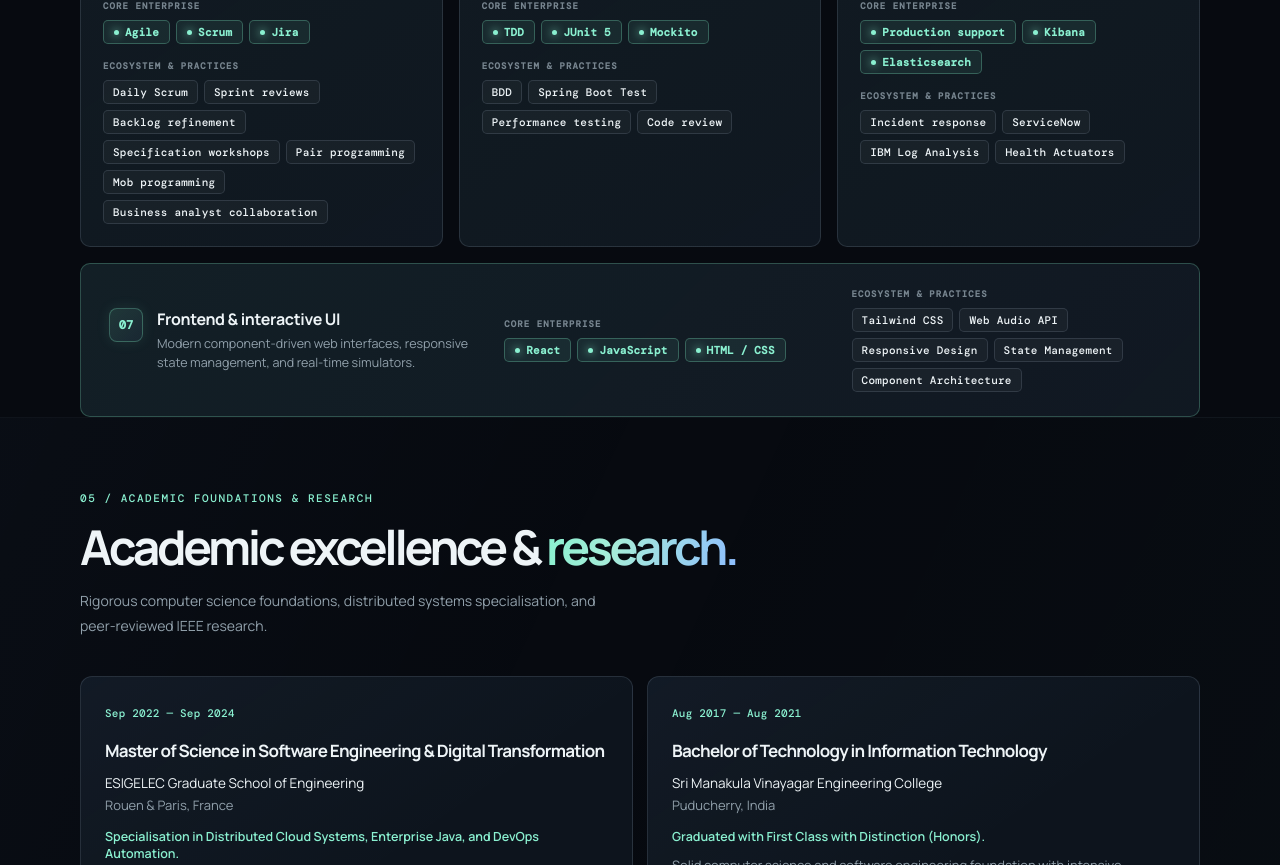
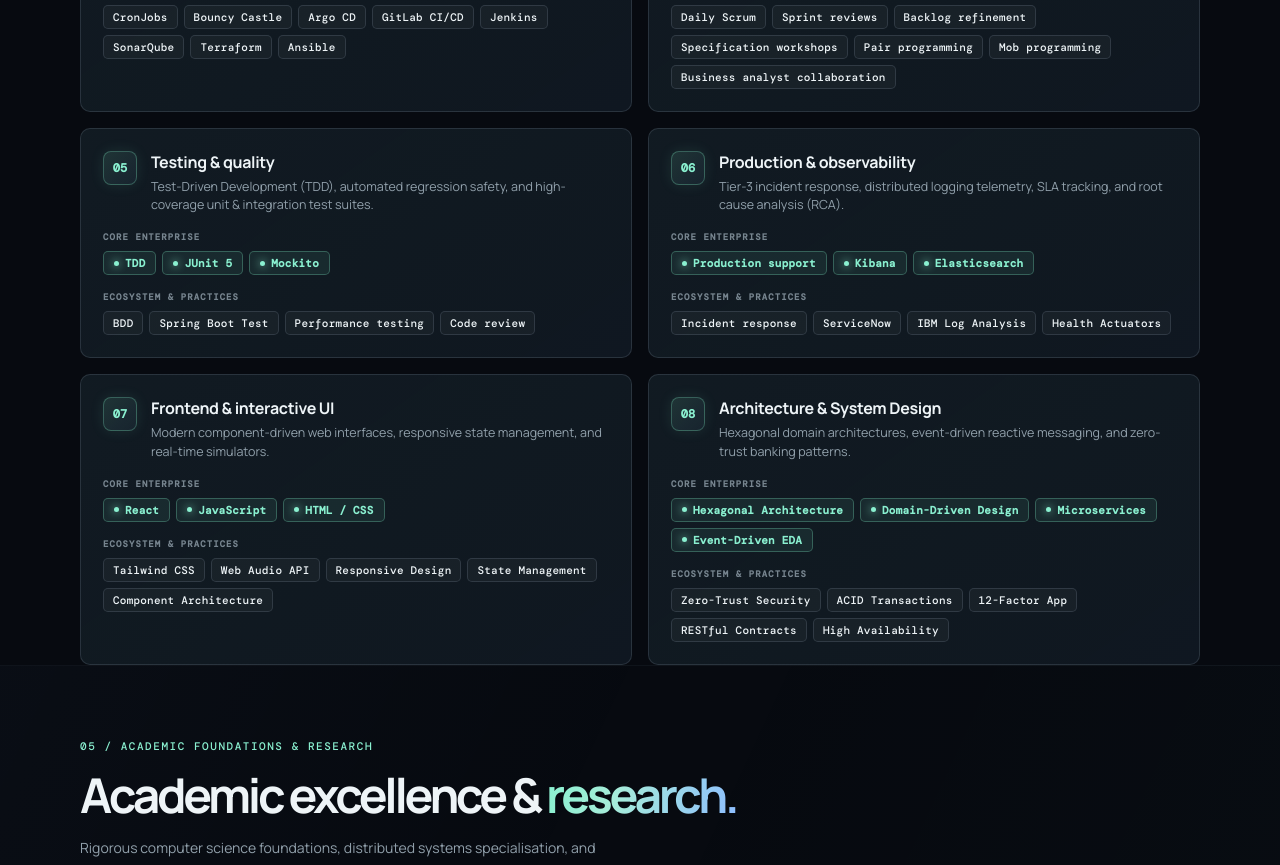
Before and after one commit to PradeepDEIVAMANI/My_Portfolio, a React (Create React App) app: page / in a window 1280 px wide. Shown: the part 6820-7685 px from the top of the page. Built offline with nearby package versions, Linux system fonts and the light colour scheme.

Commit message:
Create perfectly balanced 2-column grid with 8 equal cards in Toolkit (zero empty space, zero stretched cards)

```diff
--- a/src/App.css
+++ b/src/App.css
@@ -1450,7 +1450,7 @@ body { background: #070a10; }
 
 .skills-modern-grid {
   display: grid;
-  grid-template-columns: repeat(auto-fill, minmax(330px, 1fr));
+  grid-template-columns: repeat(2, minmax(0, 1fr));
   gap: 16px;
   margin-top: 10px;
 }
@@ -1624,27 +1624,3 @@ body { background: #070a10; }
     max-width: 100%;
   }
 }
-
-/* Full-width span for bottom card to eliminate awkward empty gaps */
-.skill-card-modern.is-span-row {
-  grid-column: 1 / -1;
-  display: grid;
-  grid-template-columns: minmax(280px, 1.15fr) minmax(230px, 1fr) minmax(230px, 1fr);
-  align-items: center;
-  gap: 28px;
-  padding: 24px 28px;
-  background: linear-gradient(135deg, rgba(131, 240, 196, 0.05), rgba(141, 189, 255, 0.025)), var(--surface);
-  border-color: rgba(131, 240, 196, 0.25);
-}
-
-.skill-card-modern.is-span-row .skill-card-header {
-  margin-bottom: 0;
-}
-
-@media(max-width: 1024px) {
-  .skill-card-modern.is-span-row {
-    grid-template-columns: 1fr;
-    gap: 16px;
-    padding: 22px;
-  }
-}
--- a/src/Components/Skills.js
+++ b/src/Components/Skills.js
@@ -9,7 +9,7 @@ const groups = [
     title: "Backend & APIs",
     summary: "High-throughput microservices, hexagonal architectures, and transactional banking REST APIs.",
     core: ["Java 17", "Spring Boot", "Spring Data JPA", "REST APIs"],
-    tools: ["Hibernate", "Hexagonal architecture", "Python", "Django", "FastAPI"],
+    tools: ["Hibernate", "Python", "Django", "FastAPI"],
   },
   {
     number: "02",
@@ -59,6 +59,14 @@ const groups = [
     core: ["React", "JavaScript", "HTML / CSS"],
     tools: ["Tailwind CSS", "Web Audio API", "Responsive Design", "State Management", "Component Architecture"],
   },
+  {
+    number: "08",
+    category: "architecture",
+    title: "Architecture & System Design",
+    summary: "Hexagonal domain architectures, event-driven reactive messaging, and zero-trust banking patterns.",
+    core: ["Hexagonal Architecture", "Domain-Driven Design", "Microservices", "Event-Driven EDA"],
+    tools: ["Zero-Trust Security", "ACID Transactions", "12-Factor App", "RESTful Contracts", "High Availability"],
+  },
 ];
 
 const categoryFilters = [
@@ -66,6 +74,7 @@ const categoryFilters = [
   { id: "backend", label: "Backend & APIs" },
   { id: "batch", label: "Batch & Data" },
   { id: "cloud", label: "Cloud & Security" },
+  { id: "architecture", label: "Architecture" },
   { id: "testing", label: "Quality & Testing" },
   { id: "observability", label: "Observability" },
 ];
@@ -137,13 +146,10 @@ function Skills() {
         </div>
       </div>
 
-      {/* Modern Grid Cards */}
+      {/* Perfectly Symmetrical 2-Column Grid (4 rows of 2 = 8 cards) */}
       <div className="skills-modern-grid">
-        {filteredGroups.map((g, index) => {
-          const isSpanningRow = (filteredGroups.length === 7 && index === 6) ||
-            (filteredGroups.length > 2 && filteredGroups.length % 3 === 1 && index === filteredGroups.length - 1);
-          return (
-            <article className={`skill-card-modern${isSpanningRow ? " is-span-row" : ""}`} key={g.title}>
+        {filteredGroups.map((g) => (
+          <article className="skill-card-modern" key={g.title}>
             <div className="skill-card-header">
               <span className="skill-card-badge">{g.number}</span>
               <div>
@@ -177,9 +183,8 @@ function Skills() {
               </div>
             </div>
           </article>
-        );
-      })}
-    </div>
+        ))}
+      </div>
     </section>
   );
 }
--- a/src/i18n.js
+++ b/src/i18n.js
@@ -3,6 +3,17 @@ import React from "react";
 export const LanguageContext = React.createContext({ language: "en", setLanguage: () => {} });
 
 const translations = {
+  "Architecture & System Design": "Architecture & Conception Système",
+  "Hexagonal domain architectures, event-driven reactive messaging, and zero-trust banking patterns.": "Architectures de domaine hexagonales, messagerie réactive événementielle et modèles bancaires zero-trust.",
+  "Domain-Driven Design": "Domain-Driven Design (DDD)",
+  "Event-Driven EDA": "Architecture événementielle (EDA)",
+  "Zero-Trust Security": "Sécurité Zero-Trust",
+  "ACID Transactions": "Transactions ACID",
+  "12-Factor App": "12-Factor App",
+  "RESTful Contracts": "Contrats d'API REST",
+  "High Availability": "Haute disponibilité",
+  "Architecture": "Architecture",
+
   "State Management": "Gestion d'état",
   "Component Architecture": "Architecture par composants",
 
```
